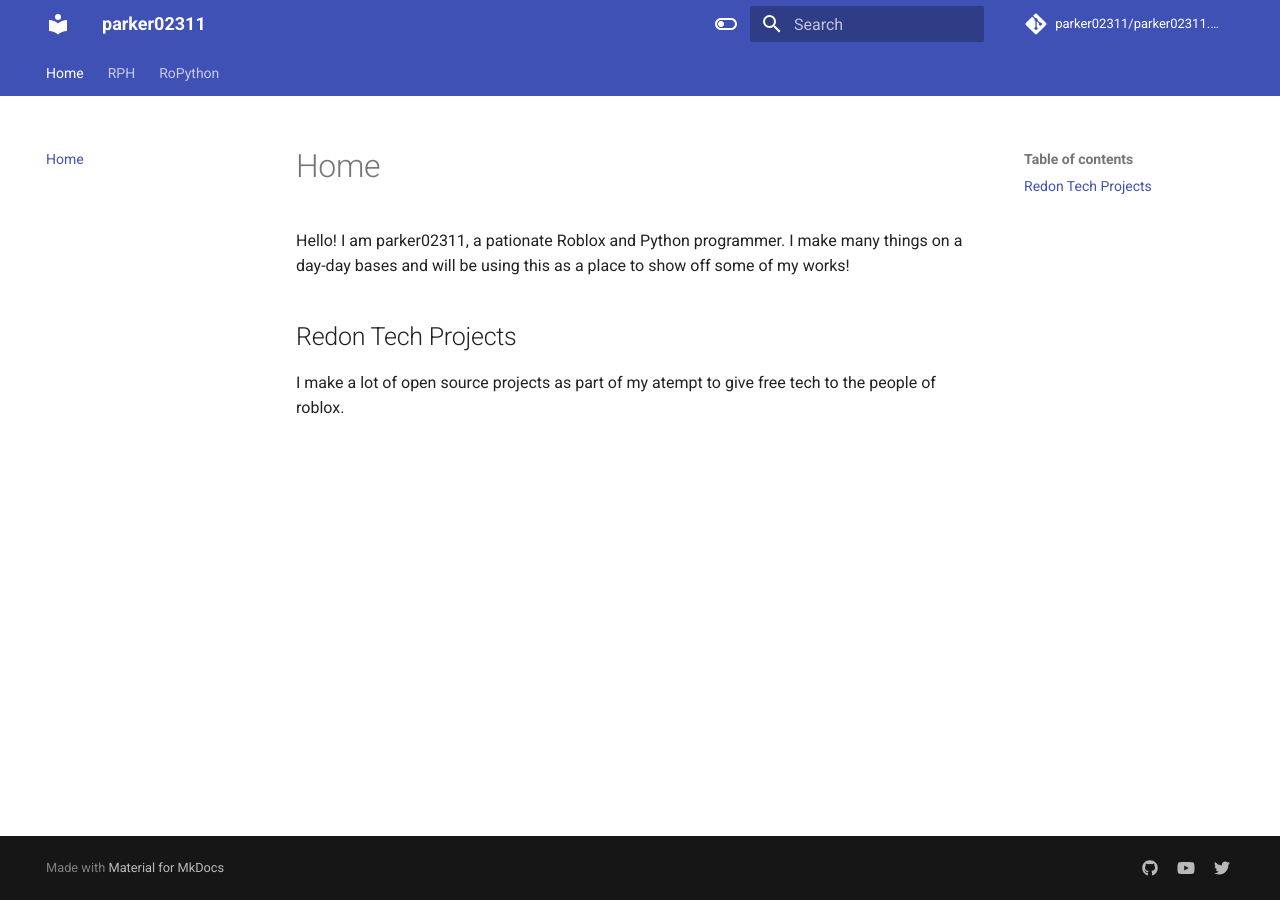
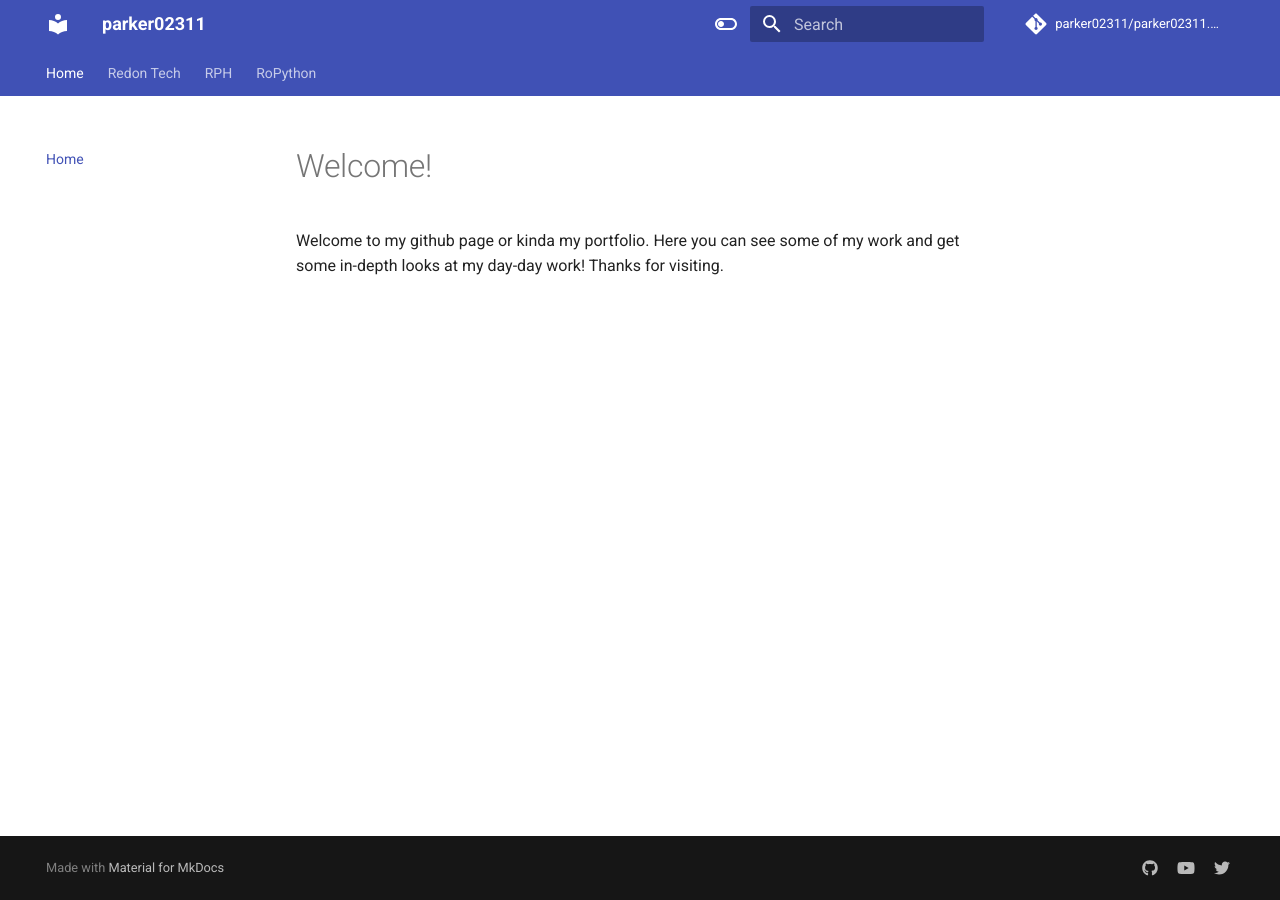
Before and after one commit to parker02311/parker02311.github.io, an MkDocs documentation site: the page built from pages/index.md, in a window 1280 px wide. Built offline with MkDocs 1.6.1 and Material for MkDocs 9.7.7, drawn with Linux system fonts in a browser that asks for light colours; comment, search, counter and statistics services are not loaded.

Commit message:
Added some more stuff

```diff
--- a/mkdocs.yml
+++ b/mkdocs.yml
@@ -57,5 +57,7 @@ markdown_extensions:
 
 nav:
   - Home: index.md
+  - Redon Tech:
+    - Info: redon-tech/info.md
   - RPH: https://redon-tech.github.io/RPH-Docs/
   - RoPython: /ropython
--- a/pages/index.md
+++ b/pages/index.md
@@ -1,7 +1,3 @@
-Hello! I am parker02311, a pationate Roblox and Python programmer. I make many things on a day-day bases and will be using this as a place to show off some of my works!
+# Welcome!
 
-## Redon Tech Projects
-
-I make a lot of open source projects as part of my atempt to give free tech to the people of roblox.
-
-<!-- TODO: Finish -->
+Welcome to my github page or kinda my portfolio. Here you can see some of my work and get some in-depth looks at my day-day work! Thanks for visiting.
```
Also changed, not shown: pages/redon-tech/info.md (added, +13 -0 lines).
